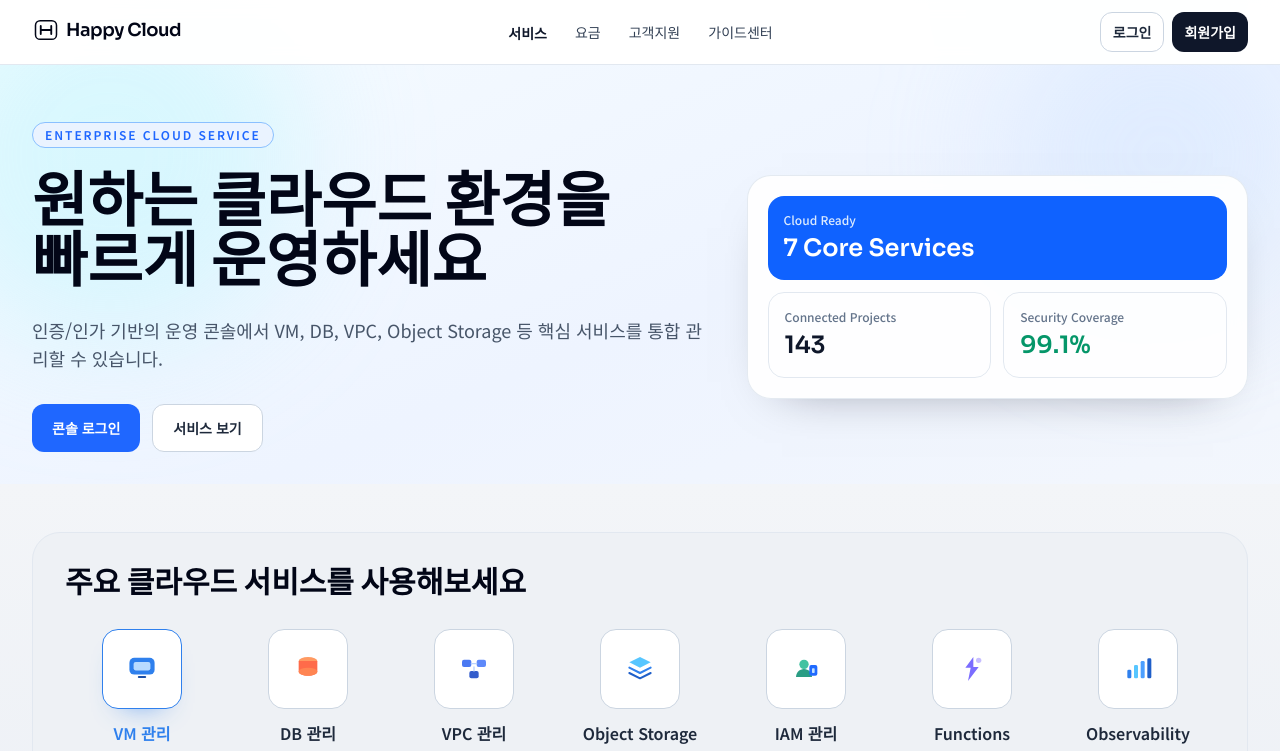
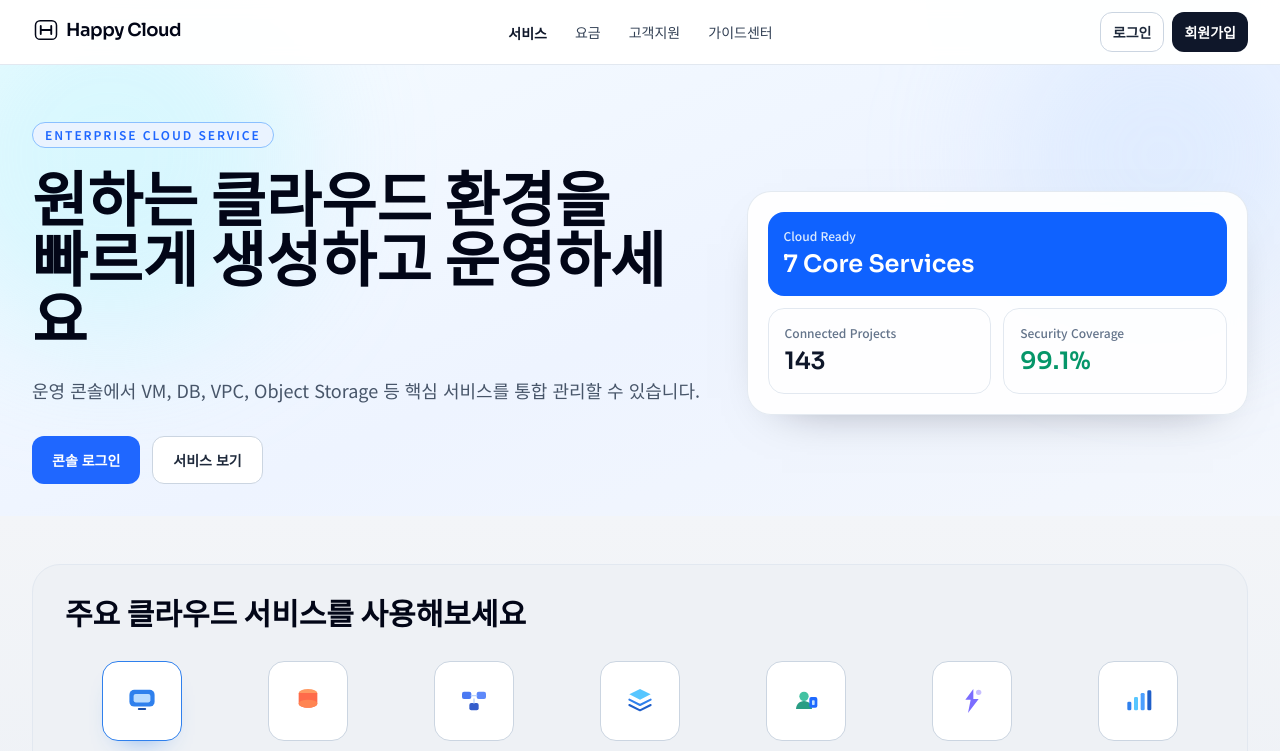
Before and after one commit to kookyungmin/hcp-ui, a Next.js app: page / in a window 1280 px wide. Shown: the top 751 px of the page. Built offline with nearby package versions, Linux system fonts and the light colour scheme.

Commit message:
feat: main UI 수정

```diff
--- a/src/features/landing/model/cloud-modules.ts
+++ b/src/features/landing/model/cloud-modules.ts
@@ -22,18 +22,18 @@ export type CloudService = {
 
 export const cloudServices: CloudService[] = [
   {
-    id: "vm",
-    name: "VM 관리",
+    id: "server",
+    name: "Server",
     icon: VmIcon,
     accent: "#2F80ED",
     deep: "#1E5FCB",
     soft: "#EAF3FF",
-    summary: "Linux/Windows 인스턴스 생성, 시작/중지, 스펙 조정(Scale Up/Down)까지 운영할 수 있습니다.",
+    summary: "Linux/Windows 인스턴스 생성, 시작/중지, Scale Up/Down 까지 운영할 수 있습니다.",
     highlights: ["인스턴스 라이프사이클 관리", "OS 템플릿 기반 빠른 배포", "스케일 정책 설정"]
   },
   {
     id: "db",
-    name: "DB 관리",
+    name: "Database",
     icon: DbIcon,
     accent: "#FF7A45",
     deep: "#E85F2A",
@@ -43,7 +43,7 @@ export const cloudServices: CloudService[] = [
   },
   {
     id: "vpc",
-    name: "VPC 관리",
+    name: "VPC",
     icon: VpcIcon,
     accent: "#4E6CFF",
     deep: "#354CCC",
@@ -63,7 +63,7 @@ export const cloudServices: CloudService[] = [
   },
   {
     id: "iam",
-    name: "IAM 관리",
+    name: "IAM",
     icon: IamIcon,
     accent: "#19A866",
     deep: "#117A4A",
--- a/src/features/landing/ui/hero-section.tsx
+++ b/src/features/landing/ui/hero-section.tsx
@@ -17,10 +17,10 @@ export function HeroSection() {
           <h1 className="font-sora text-4xl font-semibold leading-tight text-slate-950 md:text-6xl">
             원하는 클라우드 환경을
             <br />
-            빠르게 운영하세요
+            빠르게 생성하고 운영하세요
           </h1>
           <p className="max-w-2xl text-base leading-relaxed text-slate-600 md:text-lg">
-            인증/인가 기반의 운영 콘솔에서 VM, DB, VPC, Object Storage 등 핵심 서비스를 통합 관리할 수 있습니다.
+            운영 콘솔에서 VM, DB, VPC, Object Storage 등 핵심 서비스를 통합 관리할 수 있습니다.
           </p>
 
           <div className="flex flex-wrap gap-3 pt-2">
--- a/src/widgets/top-nav.tsx
+++ b/src/widgets/top-nav.tsx
@@ -10,63 +10,86 @@ const navItems = [
   { label: "가이드센터", href: "#guide" }
 ];
 
-const serviceMenuItems = [
+const serviceCategories = [
   {
-    id: "vm",
-    category: "Compute",
-    name: "VM 관리",
-    description: "Linux/Windows 인스턴스 운영 및 Scale Up/Down",
-    href: "/?service=vm#services"
+    id: "compute",
+    label: "Compute",
+    services: [
+      {
+        id: "server",
+        name: "Server",
+        description: "Linux, Windows 인스턴스 생성, 스냅샷, 스케일 조정을 운영합니다."
       },
       {
-    id: "db",
-    category: "Database",
-    name: "DB 관리",
-    description: "백업/복구와 성능 지표를 포함한 데이터베이스 운영",
-    href: "/?service=db#services"
+        id: "funcations",
+        name: "Functions",
+        description: "Runtime Runner와 API Generator 기반 함수 실행을 지원합니다."
+      }
+    ]
   },
   {
-    id: "vpc",
-    category: "Network",
-    name: "VPC 관리",
-    description: "VPC, Subnet, Routing, Security Group 정책 관리",
-    href: "/?service=vpc#services"
+    id: "database",
+    label: "Database",
+    services: [
+      {
+        id: "db-managed",
+        name: "Database Server",
+        description: "백업/복구와 성능 지표를 포함한 데이터베이스 운영 기능입니다."
+      }
+    ]
   },
   {
-    id: "object-storage",
-    category: "Storage",
-    name: "Object Storage",
-    description: "버킷 정책, 접근 제어, 수명주기 설정",
-    href: "/?service=object-storage#services"
+    id: "network",
+    label: "Network",
+    services: [
+      {
+        id: "vpc",
+        name: "VPC 관리",
+        description: "VPC, Subnet, Routing, Security Group 정책을 관리합니다."
+      }
+    ]
   },
   {
-    id: "iam",
-    category: "Security",
-    name: "IAM 관리",
-    description: "서브 계정과 RBAC 권한 관리",
-    href: "/?service=iam#services"
+    id: "storage",
+    label: "Storage",
+    services: [
+      {
+        id: "object-storage",
+        name: "Object Storage",
+        description: "버킷 정책, 접근 제어, 수명주기 설정을 제공합니다."
+      }
+    ]
   },
   {
-    id: "serverless",
-    category: "Platform",
-    name: "Functions",
-    description: "Runtime Runner와 API Generator 기반 함수 실행",
-    href: "/?service=serverless#services"
+    id: "security",
+    label: "Security",
+    services: [
+      {
+        id: "iam",
+        name: "IAM 관리",
+        description: "서브 계정과 RBAC 권한을 역할 기반으로 관리합니다."
+      }
+    ]
   },
   {
     id: "observability",
-    category: "Ops",
+    label: "Observability",
+    services: [
+      {
+        id: "observability",
         name: "Observability",
-    description: "메트릭/로그/알람 통합 관측",
-    href: "/?service=observability#services"
+        description: "메트릭/로그/알람을 통합 관측해 운영 가시성을 높입니다."
+      }
+    ]
   }
 ];
 
 export function TopNav() {
   const [open, setOpen] = useState(false);
-  const [selectedServiceId, setSelectedServiceId] = useState(serviceMenuItems[0].id);
+  const [selectedCategoryId, setSelectedCategoryId] = useState(serviceCategories[0].id);
   const closeTimerRef = useRef<ReturnType<typeof setTimeout> | null>(null);
-  const selectedService = serviceMenuItems.find((item) => item.id === selectedServiceId) ?? serviceMenuItems[0];
+
+  const selectedCategory = serviceCategories.find((item) => item.id === selectedCategoryId) ?? serviceCategories[0];
 
   const openMenu = () => {
     if (closeTimerRef.current) {
@@ -102,16 +125,20 @@ export function TopNav() {
                     <aside className="rounded-2xl bg-gradient-to-b from-slate-700 to-slate-600 p-4 text-slate-100">
                       <p className="text-xs font-semibold uppercase tracking-[0.14em] text-slate-200">Service Categories</p>
                       <ul className="mt-3 space-y-2">
-                        {serviceMenuItems.map((item) => (
-                          <li key={item.id}>
+                        {serviceCategories.map((category) => (
+                          <li key={category.id}>
                             <button
                               type="button"
-                              onClick={() => setSelectedServiceId(item.id)}
+                              onClick={() => {
+                                setSelectedCategoryId(category.id);
+                              }}
                               className={`block w-full rounded-lg px-2 py-1.5 text-left text-sm font-medium transition ${
-                                selectedServiceId === item.id ? "bg-white/20 text-white" : "text-slate-100 hover:bg-white/15"
+                                selectedCategoryId === category.id
+                                  ? "bg-white/20 text-white"
+                                  : "text-slate-100 hover:bg-white/15"
                               }`}
                             >
-                              {item.name}
+                              {category.label}
                             </button>
                           </li>
                         ))}
@@ -119,10 +146,17 @@ export function TopNav() {
                     </aside>
 
                     <div className="w-full">
-                      <article className="flex min-h-[230px] w-[320px] flex-col rounded-2xl border border-slate-200 bg-white p-4">
-                        <p className="text-xs font-semibold uppercase tracking-[0.12em] text-[#1376f8]">{selectedService.category}</p>
-                        <h3 className="pt-1 text-base font-semibold text-slate-900">{selectedService.name}</h3>
-                        <p className="pt-1 text-sm leading-relaxed text-slate-600">{selectedService.description}</p>
+                      <div className="mb-3">
+                        <p className="text-xs font-semibold uppercase tracking-[0.12em] text-[#1376f8]">
+                          {selectedCategory.label}
+                        </p>
+                      </div>
+
+                      <div className="grid w-[670px] grid-cols-2 gap-3">
+                        {selectedCategory.services.map((service) => (
+                          <article key={service.id} className="flex min-h-[230px] flex-col rounded-2xl border border-slate-200 bg-white p-4">
+                            <h3 className="pt-1 text-base font-semibold text-slate-900">{service.name}</h3>
+                            <p className="pt-2 text-sm leading-relaxed text-slate-600">{service.description}</p>
                             <div className="mt-auto flex gap-2 pt-4">
                               <button
                                 type="button"
@@ -138,6 +172,8 @@ export function TopNav() {
                               </button>
                             </div>
                           </article>
+                        ))}
+                      </div>
                     </div>
                   </div>
                 </div>
```
Lines whose indentation alone changed are shown as unchanged.
